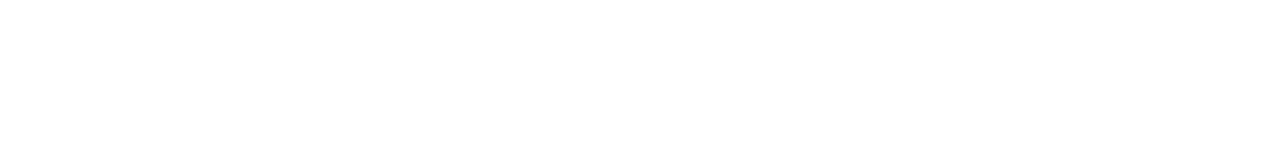
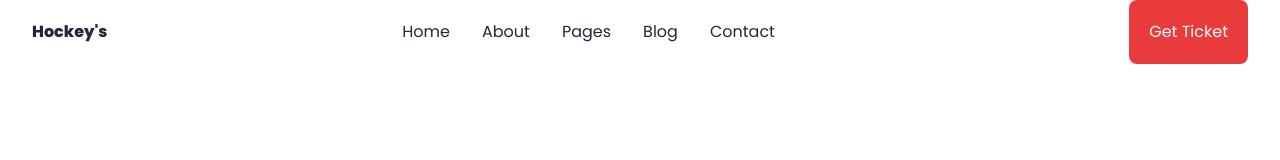
Before and after one commit to akjewel47/Hockey-s, a plain HTML site: page index.html in a window 1280 px wide. Drawn offline with nearby package versions, Linux system fonts and the light colour scheme.

Commit message:
added the navbar section

```diff
--- a/index.html
+++ b/index.html
@@ -3,10 +3,40 @@
 <head>
  <meta charset="UTF-8">
  <meta name="viewport" content="width=device-width, initial-scale=1.0">
- <title>Document</title>
+ <title>Hockey's</title>
+ <link href="https://cdn.jsdelivr.net/npm/daisyui@4.6.0/dist/full.min.css" rel="stylesheet" type="text/css" />
  <script src="https://cdn.tailwindcss.com"></script>
+ <!-- fontawesome icon -->
+ <script src="https://kit.fontawesome.com/2a885894fe.js" crossorigin="anonymous"></script>
+ <!--google fonts -->
+ <link href="https://fonts.googleapis.com/css2?family=Poppins:wght@400;500;800&display=swap" rel="stylesheet">
 </head>
 <body>
+    <nav class="font-[Poppins] flex justify-between items-center w-[95%] mx-auto md:static">
+      <div>
+       <h1 class="w-4 font-extrabold">Hockey's</h1>
+      </div>
+      <div class="md:static absolute md:min-h-fit min-h-[60vh] left-0 top-[-100%] md:w-auto w-full flex items-center lg:justify-center gap-8">
+       <ul class="flex md:flex-row flex-col md:items-center px-5 gap-8">
+        <li><a class="hover:text-orange-600" href="#">Home</a></li>
+        <li><a class="hover:text-orange-600" href="#">About</a></li>
+        <li><a class="hover:text-orange-600" href="#">Pages</a></li>
+        <li><a class="hover:text-orange-600" href="#">Blog</a></li>
+        <li><a class="hover:text-orange-600" href="#">Contact</a></li>
+       </ul>
+      </div>
+      <div class="flex items-center gap-6">
+       <button class="bg-[#e93b3b] text-white px-5 py-5 rounded-lg hover:bg-[#87acec]">Get Ticket</button>
+       <i class="fa-solid fa-bars text-3xl cursor-pointer md:hidden"></i>
+      </div>
+    </nav>
+   <header>
 
+   </header>
+   <main>
+   <section>
+
+   </section>
+  </main>
 </body>
 </html>
--- /dev/null
+++ b/tailwind.config.js
@@ -0,0 +1,8 @@
+/** @type {import('tailwindcss').Config} */
+module.exports = {
+ content: ["./src/**/*.{html,js}"],
+ theme: {
+   extend: {},
+ },
+ plugins: [],
+}
```
